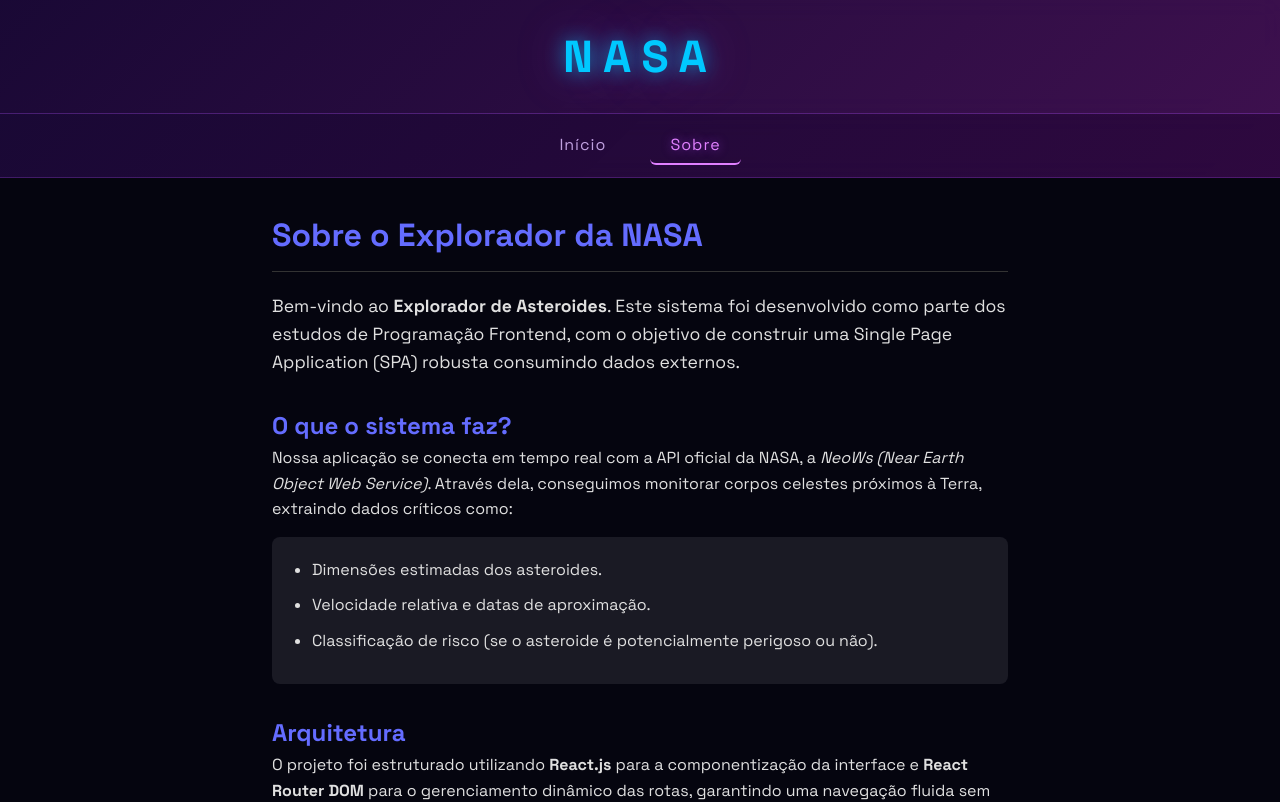
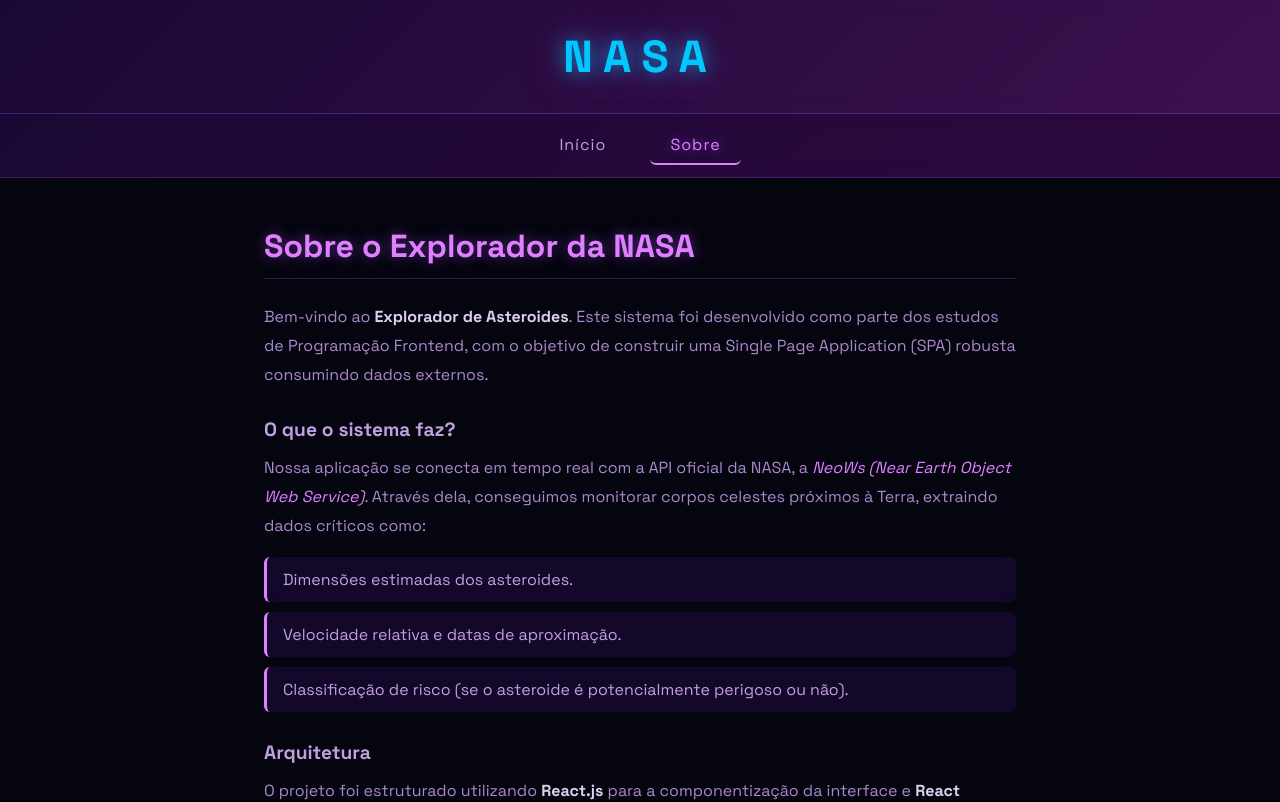
Before and after one commit to KayoWini/Nasa-api-explorer, a React (Vite) app: page /sobre in a window 1280 px wide. Shown: the top 802 px of the page. Built offline with nearby package versions, Linux system fonts and the light colour scheme; no server answers.

Commit message:
mudança de estilo da página Sobre

```diff
--- a/src/index.css
+++ b/src/index.css
@@ -451,39 +451,62 @@ footer {
 }
 
 /* =========================================
-   ESTILOS PÁGINA SOBRE
+   PÁGINA SOBRE
    ========================================= */
 .sobre-container {
-    padding: 2rem;
     max-width: 800px;
-    margin: 0 auto;
-    line-height: 1.6;
+    margin: 48px auto;
+    padding: 0 24px;
 }
 
 .sobre-titulo {
-    color: #646cff;
-    border-bottom: 1px solid #333;
-    padding-bottom: 10px;
-    margin-bottom: 20px;
+    color: #e080ff;
+    font-size: 2rem;
+    margin-bottom: 24px;
+    text-shadow: 0 0 14px rgba(180, 80, 255, 0.5);
+    border-bottom: 1px solid rgba(180, 80, 255, 0.25);
+    padding-bottom: 12px;
 }
 
 .sobre-secao {
-    color: #646cff;
-    margin-top: 30px;
+    color: #c0a0e0;
+    font-size: 1.2rem;
+    margin: 28px 0 12px 0;
 }
 
 .sobre-paragrafo {
-    margin-top: 20px;
-    font-size: 1.1rem;
+    color: #aa88cc;
+    line-height: 1.8;
+    margin-bottom: 16px;
 }
 
 .sobre-lista {
-    background-color: #1a1a24;
-    padding: 20px 40px;
-    border-radius: 8px;
-    margin-top: 15px;
+    list-style: none;
+    margin: 16px 0 24px 0;
+    display: flex;
+    flex-direction: column;
+    gap: 10px;
 }
 
 .sobre-lista li {
-    margin-bottom: 10px;
+    color: #c0a0e0;
+    padding: 12px 16px;
+    background: rgba(30, 10, 60, 0.6);
+    border-left: 3px solid #e080ff;
+    border-radius: 6px;
+    backdrop-filter: blur(8px);
 }
+
+.sobre-container p {
+    color: #aa88cc;
+    line-height: 1.8;
+    margin-bottom: 16px;
+}
+
+.sobre-container strong {
+    color: #e0d0f0;
+}
+
+.sobre-container em {
+    color: #e080ff;
+}
```
